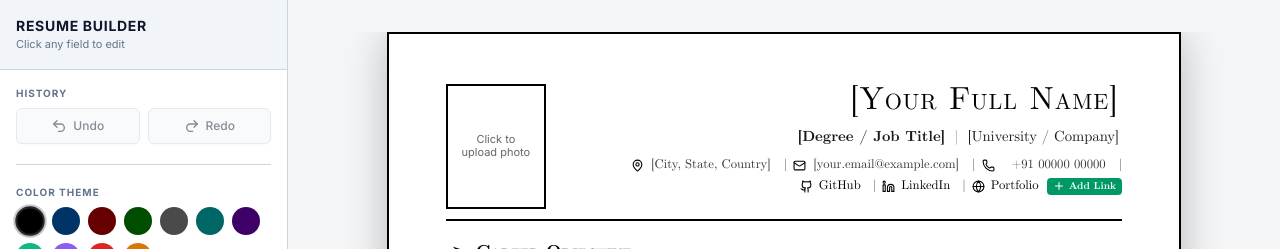
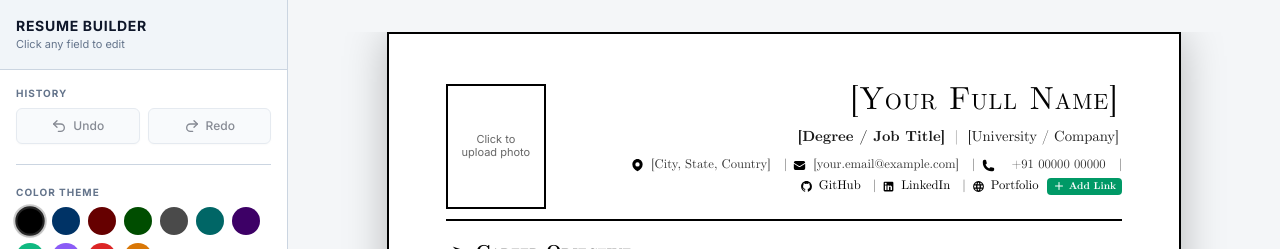
Before and after one commit to ShadowAmitendu/PlacementResume, a React (Vite) app: page / in a window 1280 px wide. Shown: the top 249 px of the page. Built offline with nearby package versions, Linux system fonts and the light colour scheme.

Commit message:
feat(icons): upgrade resume header and link modal to solid filled glyphs with theme fill and cutout detailing

```diff
--- a/src/components/resume/SocialLinks.tsx
+++ b/src/components/resume/SocialLinks.tsx
@@ -3,7 +3,7 @@ import { useResume } from '../../context/ResumeContext';
 import { HeaderLink, LinkIconType } from '../../types/resume';
 import { EditableContent } from './EditableContent';
 import { formatPhoneValue } from '../../utils/phoneFormatter';
-import { MapPin, Mail, Phone, Globe, Plus } from 'lucide-react';
+import { Plus } from 'lucide-react';
 
 export const SocialLinks: React.FC = () => {
   const { resumeData, updateHeader, setIsLinkModalOpen, setEditingLink } = useResume();
@@ -18,101 +18,68 @@ export const SocialLinks: React.FC = () => {
       case 'none':
         return null;
       case 'globe':
-        return <Globe className="w-3.5 h-3.5 text-[var(--theme-color)]" />;
+        return (
+          <svg className="w-3.5 h-3.5 fill-[var(--theme-color)] shrink-0" viewBox="0 0 24 24">
+            <path d="M12 2a10 10 0 1 0 10 10A10.011 10.011 0 0 0 12 2zm6.92 6h-2.95a15.65 15.65 0 0 0-1.38-3.56A8.03 8.03 0 0 1 18.92 8zM12 4.04a13.62 13.62 0 0 1 1.84 3.96h-3.68A13.62 13.62 0 0 1 12 4.04zM4.26 14a7.82 7.82 0 0 1 0-4h3.38a16.74 16.74 0 0 0-.14 2c0 .68.05 1.35.14 2zm.82 2h2.95a15.65 15.65 0 0 0 1.38 3.56A8.03 8.03 0 0 1 5.08 16zm2.95-8H5.08a8.03 8.03 0 0 1 4.33-3.56A15.65 15.65 0 0 0 8.03 8zm3.97 11.96a13.62 13.62 0 0 1-1.84-3.96h3.68a13.62 13.62 0 0 1-1.84 3.96zM10.16 14a14.77 14.77 0 0 1-.16-2c0-.68.05-1.35.16-2h3.68c.11.65.16 1.32.16 2 0 .68-.05 1.35-.16 2zm4.43 5.56a15.65 15.65 0 0 0 1.38-3.56h2.95a8.03 8.03 0 0 1-4.33 3.56zM16.36 14c.09-.65.14-1.32.14-2 0-.68-.05-1.32-.14-2h3.38a7.82 7.82 0 0 1 0 4z" />
+          </svg>
+        );
       case 'email':
-        return <Mail className="w-3.5 h-3.5 text-[var(--theme-color)]" />;
+        return (
+          <svg className="w-3.5 h-3.5 fill-[var(--theme-color)] shrink-0" viewBox="0 0 24 24">
+            <path d="M1.5 8.67v8.58a3 3 0 0 0 3 3h15a3 3 0 0 0 3-3V8.67l-8.928 5.493a3 3 0 0 1-3.144 0L1.5 8.67z" />
+            <path d="M22.5 6.908V6.75a3 3 0 0 0-3-3h-15a3 3 0 0 0-3 3v.158l9.714 5.978a1.5 1.5 0 0 0 1.572 0L22.5 6.908z" />
+          </svg>
+        );
       case 'github':
         return (
-          <svg
-            className="w-3.5 h-3.5"
-            viewBox="0 0 24 24"
-            fill="none"
-            stroke="currentColor"
-            strokeWidth="2"
-            strokeLinecap="round"
-            strokeLinejoin="round"
-          >
-            <path d="M15 22v-4a4.8 4.8 0 0 0-1-3.5c3 0 6-2 6-5.5.08-1.25-.27-2.48-1-3.5.28-1.15.28-2.35 0-3.5 0 0-1 0-3 1.5-2.64-.5-5.36-.5-8 0C6 2 5 2 5 2c-.3 1.15-.3 2.35 0 3.5A5.403 5.403 0 0 0 4 9c0 3.5 3 5.5 6 5.5-.39.49-.68 1.05-.85 1.65-.17.6-.22 1.23-.15 1.85v4" />
-            <path d="M9 18c-4.51 2-5-2-7-2" />
+          <svg className="w-3.5 h-3.5 fill-[var(--theme-color)] shrink-0" viewBox="0 0 24 24">
+            <path
+              fillRule="evenodd"
+              clipRule="evenodd"
+              d="M12 2C6.477 2 2 6.484 2 12.017c0 4.425 2.865 8.18 6.839 9.504.5.092.682-.217.682-.483 0-.237-.008-.868-.013-1.703-2.782.605-3.369-1.343-3.369-1.343-.454-1.158-1.11-1.466-1.11-1.466-.908-.62.069-.608.069-.608 1.003.07 1.53 1.032 1.53 1.032.892 1.53 2.341 1.088 2.91.832.092-.647.35-1.088.636-1.338-2.22-.253-4.555-1.113-4.555-4.951 0-1.093.39-1.988 1.029-2.688-.103-.253-.446-1.272.098-2.65 0 0 .84-.27 2.75 1.026A9.564 9.564 0 0112 6.844c.85.004 1.705.115 2.504.337 1.909-1.296 2.747-1.027 2.747-1.027.546 1.379.202 2.398.1 2.651.64.7 1.028 1.595 1.028 2.688 0 3.848-2.339 4.695-4.566 4.943.359.309.678.92.678 1.855 0 1.338-.012 2.419-.012 2.747 0 .268.18.58.688.482A10.019 10.019 0 0022 12.017C22 6.484 17.522 2 12 2z"
+            />
           </svg>
         );
       case 'linkedin':
         return (
-          <svg
-            className="w-3.5 h-3.5"
-            viewBox="0 0 24 24"
-            fill="none"
-            stroke="currentColor"
-            strokeWidth="2"
-            strokeLinecap="round"
-            strokeLinejoin="round"
-          >
-            <path d="M16 8a6 6 0 0 1 6 6v7h-4v-7a2 2 0 0 0-2-2 2 2 0 0 0-2 2v7h-4v-7a6 6 0 0 1 6-6z" />
-            <rect width="4" height="12" x="2" y="9" />
-            <circle cx="4" cy="4" r="2" />
+          <svg className="w-3.5 h-3.5 fill-[var(--theme-color)] shrink-0" viewBox="0 0 24 24">
+            <path d="M19 3a2 2 0 0 1 2 2v14a2 2 0 0 1-2 2H5a2 2 0 0 1-2-2V5a2 2 0 0 1 2-2h14m-.5 15.5v-5.3a3.26 3.26 0 0 0-3.26-3.26c-.85 0-1.84.52-2.28 1.3v-1.11h-2.79v8.37h2.79v-4.93c0-.77.62-1.4 1.39-1.4a1.4 1.4 0 0 1 1.4 1.4v4.93h2.75M6.88 8.56a1.68 1.68 0 0 0 1.68-1.68c0-.93-.75-1.69-1.68-1.69a1.69 1.69 0 0 0-1.69 1.69c0 .93.76 1.68 1.69 1.68m1.39 9.94v-8.37H5.5v8.37h2.77z" />
           </svg>
         );
       case 'twitter':
         return (
-          <svg
-            className="w-3.5 h-3.5"
-            viewBox="0 0 24 24"
-            fill="none"
-            stroke="currentColor"
-            strokeWidth="2"
-            strokeLinecap="round"
-            strokeLinejoin="round"
-          >
-            <path d="M22 4s-.7 2.1-2 3.4c1.6 10-9.4 17.3-18 11.6 2.2.1 4.4-.6 6-2C3 15.5.5 9.6 3 5c2.2 2.6 5.6 4.1 9 4-.9-4.2 4-6.6 7-3.8 1.1 0 3-1.2 3-1.2z" />
+          <svg className="w-3.5 h-3.5 fill-[var(--theme-color)] shrink-0" viewBox="0 0 24 24">
+            <path d="M18.244 2.25h3.308l-7.227 8.26 8.502 11.24H16.17l-4.714-6.231-5.401 6.231H2.748l7.73-8.835L1.254 2.25H8.08l4.264 5.633 5.9-5.633zm-1.161 17.52h1.833L7.084 4.126H5.117z" />
           </svg>
         );
       case 'instagram':
         return (
-          <svg
-            className="w-3.5 h-3.5"
-            viewBox="0 0 24 24"
-            fill="none"
-            stroke="currentColor"
-            strokeWidth="2"
-            strokeLinecap="round"
-            strokeLinejoin="round"
-          >
-            <rect width="20" height="20" x="2" y="2" rx="5" ry="5" />
-            <path d="M16 11.37A4 4 0 1 1 12.63 8 4 4 0 0 1 16 11.37z" />
-            <line x1="17.5" x2="17.51" y1="6.5" y2="6.5" />
+          <svg className="w-3.5 h-3.5 fill-[var(--theme-color)] shrink-0" viewBox="0 0 24 24">
+            <path
+              fillRule="evenodd"
+              clipRule="evenodd"
+              d="M12 2C8.74 2 8.33 2.01 7.05 2.07c-4.36.2-6.78 2.62-6.98 6.98C0.01 10.33 0 10.74 0 14c0 3.26.01 3.67.07 4.95.2 4.36 2.62 6.78 6.98 6.98 1.28.06 1.69.07 4.95.07s3.67-.01 4.95-.07c4.35-.2 6.78-2.62 6.98-6.98.06-1.28.07-1.69.07-4.95s-.01-3.67-.07-4.95c-.2-4.35-2.62-6.78-6.98-6.98C15.67 2.01 15.26 2 12 2zm0 2.16c3.2 0 3.58.01 4.85.07 3.25.15 4.77 1.69 4.92 4.92.06 1.27.07 1.64.07 4.85s-.01 3.58-.07 4.85c-.15 3.23-1.66 4.77-4.92 4.92-1.27.06-1.64.07-4.85.07s-3.58-.01-4.85-.07c-3.26-.15-4.77-1.7-4.92-4.92-.06-1.27-.07-1.64-.07-4.85s.01-3.58.07-4.85c.15-3.23 1.66-4.77 4.92-4.92 1.27-.06 1.65-.07 4.85-.07zm0 3.68a6.16 6.16 0 1 0 0 12.32 6.16 6.16 0 0 0 0-12.32zm0 10.16a4 4 0 1 1 0-8 4 4 0 0 1 0 8zm6.41-11.85a1.44 1.44 0 1 1-2.88 0 1.44 1.44 0 0 1 2.88 0z"
+            />
           </svg>
         );
       case 'youtube':
         return (
-          <svg
-            className="w-3.5 h-3.5"
-            viewBox="0 0 24 24"
-            fill="none"
-            stroke="currentColor"
-            strokeWidth="2"
-            strokeLinecap="round"
-            strokeLinejoin="round"
-          >
-            <path d="M2.5 17a24.12 24.12 0 0 1 0-10 2 2 0 0 1 1.4-1.4 49.56 49.56 0 0 1 16.2 0A2 2 0 0 1 21.5 7a24.12 24.12 0 0 1 0 10 2 2 0 0 1-1.4 1.4 49.55 49.55 0 0 1-16.2 0A2 2 0 0 1 2.5 17" />
-            <polygon points="10 15 15 12 10 9 10 15" />
+          <svg className="w-3.5 h-3.5 fill-[var(--theme-color)] shrink-0" viewBox="0 0 24 24">
+            <path d="M23.498 6.186a3.016 3.016 0 0 0-2.122-2.136C19.505 3.545 12 3.545 12 3.545s-7.505 0-9.377.505A3.017 3.017 0 0 0 .502 6.186C0 8.07 0 12 0 12s0 3.93.502 5.814a3.016 3.016 0 0 0 2.122 2.136c1.871.505 9.376.505 9.376.505s7.505 0 9.377-.505a3.015 3.015 0 0 0 2.122-2.136C24 15.93 24 12 24 12s0-3.93-.502-5.814zM9.545 15.568V8.432L15.818 12l-6.273 3.568z" />
           </svg>
         );
       case 'facebook':
         return (
-          <svg
-            className="w-3.5 h-3.5"
-            viewBox="0 0 24 24"
-            fill="none"
-            stroke="currentColor"
-            strokeWidth="2"
-            strokeLinecap="round"
-            strokeLinejoin="round"
-          >
-            <path d="M18 2h-3a5 5 0 0 0-5 5v3H7v4h3v8h4v-8h3l1-4h-4V7a1 1 0 0 1 1-1h3z" />
+          <svg className="w-3.5 h-3.5 fill-[var(--theme-color)] shrink-0" viewBox="0 0 24 24">
+            <path d="M24 12.073c0-6.627-5.373-12-12-12s-12 5.373-12 12c0 5.99 4.388 10.954 10.125 11.854v-8.385H7.078v-3.47h3.047V9.43c0-3.007 1.792-4.669 4.533-4.669 1.312 0 2.686.235 2.686.235v2.953H15.83c-1.491 0-1.956.925-1.956 1.874v2.25h3.328l-.532 3.47h-2.796v8.385C19.612 23.027 24 18.062 24 12.073z" />
           </svg>
         );
       default:
-        return <Globe className="w-3.5 h-3.5 text-[var(--theme-color)]" />;
+        return (
+          <svg className="w-3.5 h-3.5 fill-[var(--theme-color)] shrink-0" viewBox="0 0 24 24">
+            <path d="M12 2a10 10 0 1 0 10 10A10.011 10.011 0 0 0 12 2zm6.92 6h-2.95a15.65 15.65 0 0 0-1.38-3.56A8.03 8.03 0 0 1 18.92 8zM12 4.04a13.62 13.62 0 0 1 1.84 3.96h-3.68A13.62 13.62 0 0 1 12 4.04zM4.26 14a7.82 7.82 0 0 1 0-4h3.38a16.74 16.74 0 0 0-.14 2c0 .68.05 1.35.14 2zm.82 2h2.95a15.65 15.65 0 0 0 1.38 3.56A8.03 8.03 0 0 1 5.08 16zm2.95-8H5.08a8.03 8.03 0 0 1 4.33-3.56A15.65 15.65 0 0 0 8.03 8zm3.97 11.96a13.62 13.62 0 0 1-1.84-3.96h3.68a13.62 13.62 0 0 1-1.84 3.96zM10.16 14a14.77 14.77 0 0 1-.16-2c0-.68.05-1.35.16-2h3.68c.11.65.16 1.32.16 2 0 .68-.05 1.35-.16 2zm4.43 5.56a15.65 15.65 0 0 0 1.38-3.56h2.95a8.03 8.03 0 0 1-4.33 3.56zM16.36 14c.09-.65.14-1.32.14-2 0-.68-.05-1.32-.14-2h3.38a7.82 7.82 0 0 1 0 4z" />
+          </svg>
+        );
     }
   };
 
@@ -129,7 +96,13 @@ export const SocialLinks: React.FC = () => {
   return (
     <div className="links-line" id="linksContainer">
       <span className="link-item">
-        <MapPin className="w-3.5 h-3.5 text-[var(--theme-color)] shrink-0" />
+        <svg className="w-3.5 h-3.5 fill-[var(--theme-color)] shrink-0" viewBox="0 0 24 24">
+          <path
+            fillRule="evenodd"
+            clipRule="evenodd"
+            d="M11.54 22.351A24.25 24.25 0 0 1 12 22.5c.278-.142.548-.293.81-.452 3.82-2.316 8.69-6.31 8.69-12.048C21.5 4.477 17.246 0 12 0S2.5 4.477 2.5 10c0 5.738 4.87 9.732 8.69 12.048.118.072.234.143.35.213v.09zM12 14a4 4 0 1 0 0-8 4 4 0 0 0 0 8z"
+          />
+        </svg>
         <EditableContent
           html={location}
           onChange={(val) => updateHeader({ location: val })}
@@ -138,7 +111,10 @@ export const SocialLinks: React.FC = () => {
       </span>
 
       <span className="link-item">
-        <Mail className="w-3.5 h-3.5 text-[var(--theme-color)] shrink-0" />
+        <svg className="w-3.5 h-3.5 fill-[var(--theme-color)] shrink-0" viewBox="0 0 24 24">
+          <path d="M1.5 8.67v8.58a3 3 0 0 0 3 3h15a3 3 0 0 0 3-3V8.67l-8.928 5.493a3 3 0 0 1-3.144 0L1.5 8.67z" />
+          <path d="M22.5 6.908V6.75a3 3 0 0 0-3-3h-15a3 3 0 0 0-3 3v.158l9.714 5.978a1.5 1.5 0 0 0 1.572 0L22.5 6.908z" />
+        </svg>
         <EditableContent
           html={email}
           onChange={(val) => updateHeader({ email: val })}
@@ -147,7 +123,13 @@ export const SocialLinks: React.FC = () => {
       </span>
 
       <span className="link-item">
-        <Phone className="w-3.5 h-3.5 text-[var(--theme-color)] shrink-0" />
+        <svg className="w-3.5 h-3.5 fill-[var(--theme-color)] shrink-0" viewBox="0 0 24 24">
+          <path
+            fillRule="evenodd"
+            clipRule="evenodd"
+            d="M1.5 4.5a3 3 0 0 1 3-3h1.372c.86 0 1.61.586 1.819 1.42l1.105 4.423a1.875 1.875 0 0 1-.694 1.955l-1.293.97c-.135.101-.164.249-.126.352a11.285 11.285 0 0 0 6.697 6.697c.103.038.25.009.352-.126l.97-1.293a1.875 1.875 0 0 1 1.955-.694l4.423 1.105c.834.209 1.42.959 1.42 1.82V19.5a3 3 0 0 1-3 3h-2.25C8.552 22.5 1.5 15.448 1.5 6.75V4.5z"
+          />
+        </svg>
         <EditableContent
           html={phone}
           onChange={handlePhoneChange}
--- a/src/styles/resume.css
+++ b/src/styles/resume.css
@@ -198,9 +198,9 @@ ol.skills-list-numbered li {
   width: 13px;
   height: 13px;
   flex-shrink: 0;
-  stroke: var(--theme-color);
+  fill: var(--theme-color);
   color: var(--theme-color);
-  fill: none;
+  stroke: none;
 }
 
 .section-block {
```
Also changed, not shown: src/components/modals/LinkModal.tsx (+46 -71 lines).
